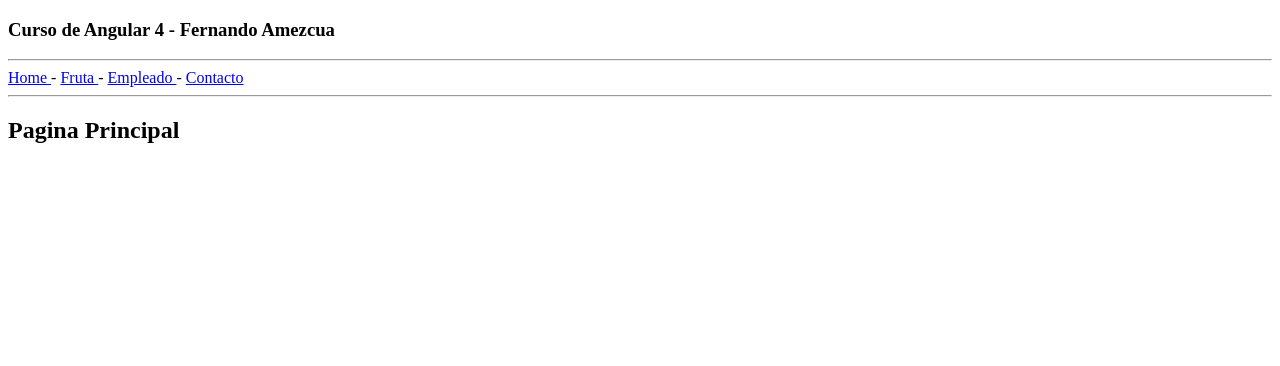
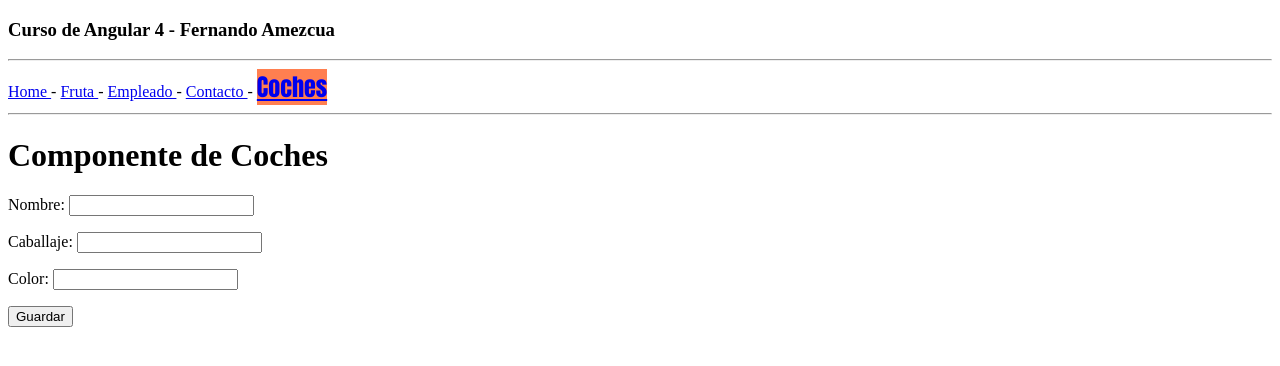
Before and after one commit to fernandoamz/angularCli, an Angular app: page /coches in a window 1280 px wide. Shown: the top 366 px of the page. Built offline with nearby package versions, Linux system fonts and the light colour scheme.

Commit message:
* Enviando parametros a URL  * RouterLink  * Pipes  * Servicios

```diff
--- a/src/app/app.component.html
+++ b/src/app/app.component.html
@@ -17,6 +17,10 @@
     <a [routerLink]="['/contacto']" [routerLinkActive]="['activado']">
         Contacto
     </a>
+    -
+    <a [routerLink]="['/coches']" [routerLinkActive]="['activado']">
+        Coches
+    </a>
 </nav>
 <hr>
 <router-outlet></router-outlet>
--- a/src/app/app.routing.ts
+++ b/src/app/app.routing.ts
@@ -6,6 +6,7 @@ import { InformacionEmpleado } from './empleados/empleados.component';
 import { FrutaComponent } from './fruta/fruta.component';
 import { HomeComponent } from './home/home.component';
 import { ContactoComponent } from './contacto/contacto.component';
+import { CochesComponent } from './coches/coches.component';
 
 
 const appRoutes : Routes = [
@@ -14,8 +15,8 @@ const appRoutes : Routes = [
     { path: 'fruta',component: FrutaComponent },
     { path: 'pagina-principal',component: HomeComponent },
     { path: 'contacto',component: ContactoComponent },
-
-    { path: 'contacto/:id',component: ContactoComponent },
+    { path: 'contacto/:page',component: ContactoComponent },
+    { path: 'coches',component: CochesComponent },
 
     { path: '**', component: HomeComponent }
 ];
--- /dev/null
+++ b/src/app/coches/coche.ts
@@ -0,0 +1,7 @@
+export class Coche{
+    constructor(
+        public nombre:string,
+        public caballaje:string,
+        public color:string
+    ){}
+}
--- /dev/null
+++ b/src/app/coches/coches.component.html
@@ -0,0 +1,18 @@
+<h1> Componente de Coches </h1>
+
+<form #formCoche="ngForm" (ngSubmit)="onSubmit()">
+    <p>
+        <label>Nombre: </label>
+            <input type="text" name="nombre" #nombre="ngModel" [(ngModel)]="coche.nombre" required>
+    </p>
+    <p>
+        <label>Caballaje: </label>
+            <input type="text" name="caballaje" #caballaje="ngModel" [(ngModel)]="coche.caballaje" required>
+    </p>
+    <p>
+        <label>Color: </label>
+            <input type="text" name="color" #color="ngModel" [(ngModel)]="coche.color" required>
+    </p>
+
+    <input type="submit" value="Guardar">
+</form>
--- /dev/null
+++ b/src/app/coches/coches.component.ts
@@ -0,0 +1,19 @@
+import { Component } from '@angular/core';
+import { Coche } from './coche';
+
+@Component({
+    selector: 'coches',
+    templateUrl: './coches.component.html'
+})
+
+export class CochesComponent{
+    public coche: Coche;
+
+    constructor(){
+        this.coche = new Coche("","","");
+    }
+
+    onSubmit(){
+        console.log(this.coche);
+    }
+}
--- a/src/app/contacto/contacto.component.html
+++ b/src/app/contacto/contacto.component.html
@@ -1 +1,12 @@
 <h2> {{ titulo }} </h2>
+
+<div *ngIf="parametro">
+    Parametro de la URL: {{ parametro }}
+</div>
+
+<div *ngIf="!parametro">
+    <button (click)="redirigir()">Ir ala Pagina con Parametro </button>
+</div>
+<div *ngIf="!parametro">
+    <button (click)="redirigirDos()">Ir ala Pagina con Parametro </button>
+</div>
--- a/src/app/contacto/contacto.component.ts
+++ b/src/app/contacto/contacto.component.ts
@@ -16,9 +16,16 @@ export class ContactoComponent{
     ){}
 
     ngOnInit(){
-        this._route.params.forEach(function(params: Params){
+        //Funcion de Tipo Flecha, funciona igual que los callbacks en js
+        this._route.params.forEach((params: Params)=>{
             this.parametro = params['page'];
         });
     }
 
+    redirigir(){
+        this._router.navigate(['/contacto','Fernando Amezcua']);
+    }
+    redirigirDos(){
+        this._router.navigate(['/pagina-principal']);
+    }
 }
--- a/src/app/home/home.component.html
+++ b/src/app/home/home.component.html
@@ -1 +1,30 @@
 <h2> {{ titulo }} </h2>
+
+<br/>
+{{fecha| date:'dd/MM/yyyy'}}
+<br>
+-
+<br>
+{{ fecha| date:'fullDate' | uppercase | lowercase}}
+<br>
+-
+<br>
+{{ nombre | uppercase }}
+<br>
+-
+<br>
+ {{ 5 | conversor : 7 }}
+
+
+
+<hr/>
+<input type="text" [(ngModel)]="prenda_a_guardar" ><button (click)="guardarPrenda()">A&ntilde;adir prenda</button>
+<p *ngIf="prenda_a_guardar">La prenda a guardar es: <strong> {{ prenda_a_guardar }} </strong> </p>
+
+<h3>Listado de Ropa</h3>
+<ul>
+    <li *ngFor=" let prenda of listado_ropa; let i = index ">
+        {{ prenda }}
+        <button (click)="eliminarPrenda(i)"> Eliminar Prenda </button>
+    </li>
+</ul>
--- a/src/app/home/home.component.ts
+++ b/src/app/home/home.component.ts
@@ -1,11 +1,37 @@
 import { Component } from '@angular/core';
-
+import { RopaService } from '../services/ropa.service';
 
 @Component({
     selector: 'home',
-    templateUrl: './home.component.html'
+    templateUrl: './home.component.html',
+    providers: [RopaService]
 })
 
 export class HomeComponent{
     public titulo = "Pagina Principal";
+    public listado_ropa:Array<string>;
+    public prenda_a_guardar:string;
+
+    public fecha;
+    public nombre = "Fernando Amezcua";
+
+    constructor(
+        private _ropaService: RopaService
+    ){
+        this.fecha = new Date(2017, 4, 15);
+    }
+
+    ngOnInit(){
+        this.listado_ropa = this._ropaService.getRopa();
+        console.log(this.listado_ropa);
+    }
+
+    guardarPrenda(){
+        this._ropaService.addRopa(this.prenda_a_guardar);
+        this.prenda_a_guardar = null;
+    }
+
+    eliminarPrenda(index:number){
+        this._ropaService.deleteRopa(index);
+    }
 }
--- /dev/null
+++ b/src/app/pipes/conversor.pipe.ts
@@ -0,0 +1,13 @@
+import { Pipe, PipeTransform } from '@angular/core';
+
+@Pipe({ name: 'conversor' })
+export class ConversorPipe implements PipeTransform{
+    transform(value, por){
+        let value_one = parseInt(value);
+        let value_two = parseInt(por);
+
+        let result = "La multiplicacion " + value_one + " x " + value_two + "= " + (value_one * value_two);
+
+        return result;
+    }
+}
--- /dev/null
+++ b/src/app/services/ropa.service.ts
@@ -0,0 +1,26 @@
+import { Injectable } from '@angular/core';
+
+@Injectable()
+export class RopaService{
+    public nombre_prenda = "Pantalones vaqueros";
+    public coleccion_ropa = ["pantalones blancos","Camiseta Roja"]
+
+    prueba(nombre_prenda){
+        return nombre_prenda;
+    }
+
+    addRopa(nombre_prenda:string):Array<string>{
+        this.coleccion_ropa.push(nombre_prenda);
+        return this.getRopa();
+    }
+
+    deleteRopa(index:number){
+        this.coleccion_ropa.splice(index,1);
+        return this.getRopa();
+    }
+
+    getRopa():Array<string>{
+        return this.coleccion_ropa;
+    }
+
+}
```
Also changed, not shown: src/app/app.module.ts (+6 -1 lines), 1 other file (tests, documents, lock files or other folders).
